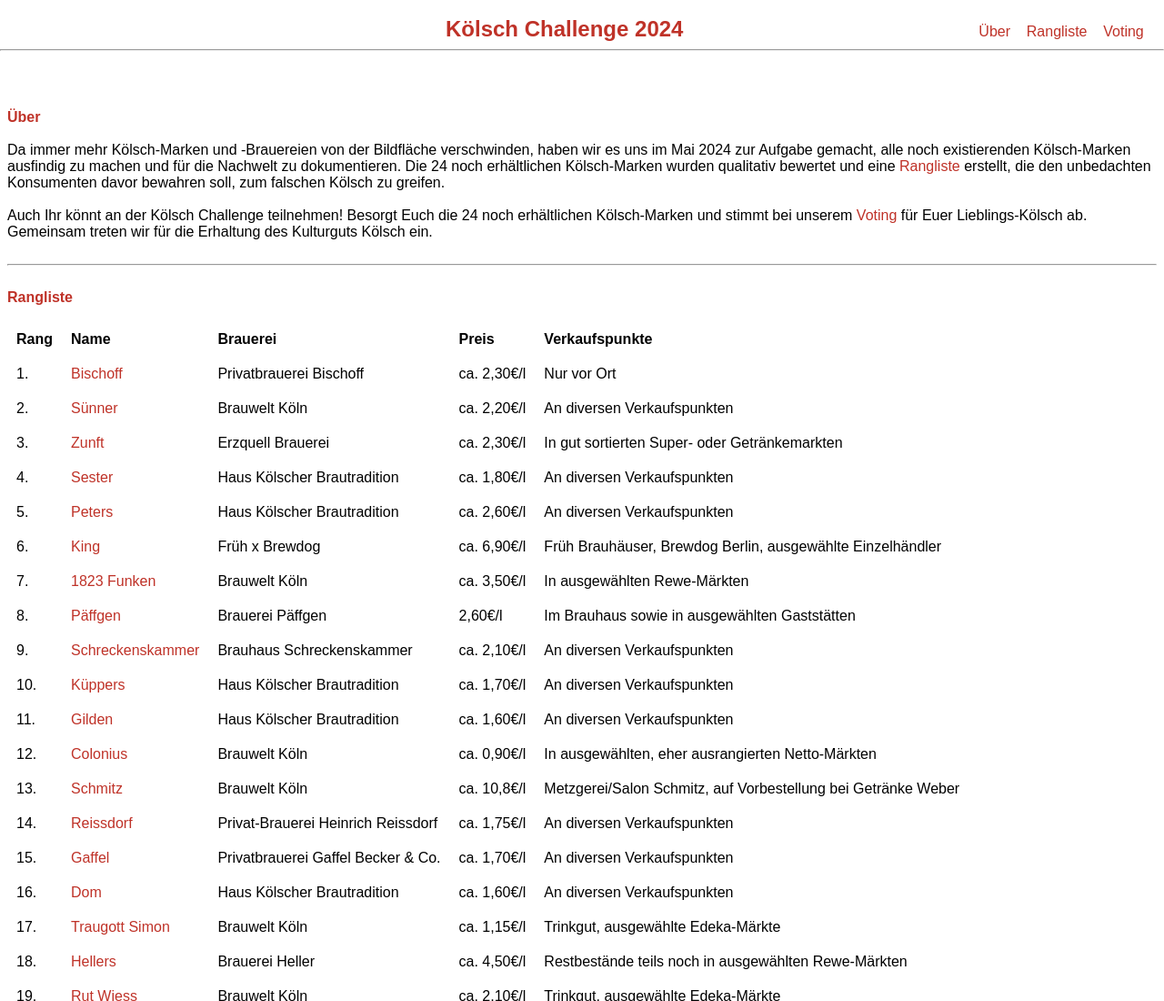
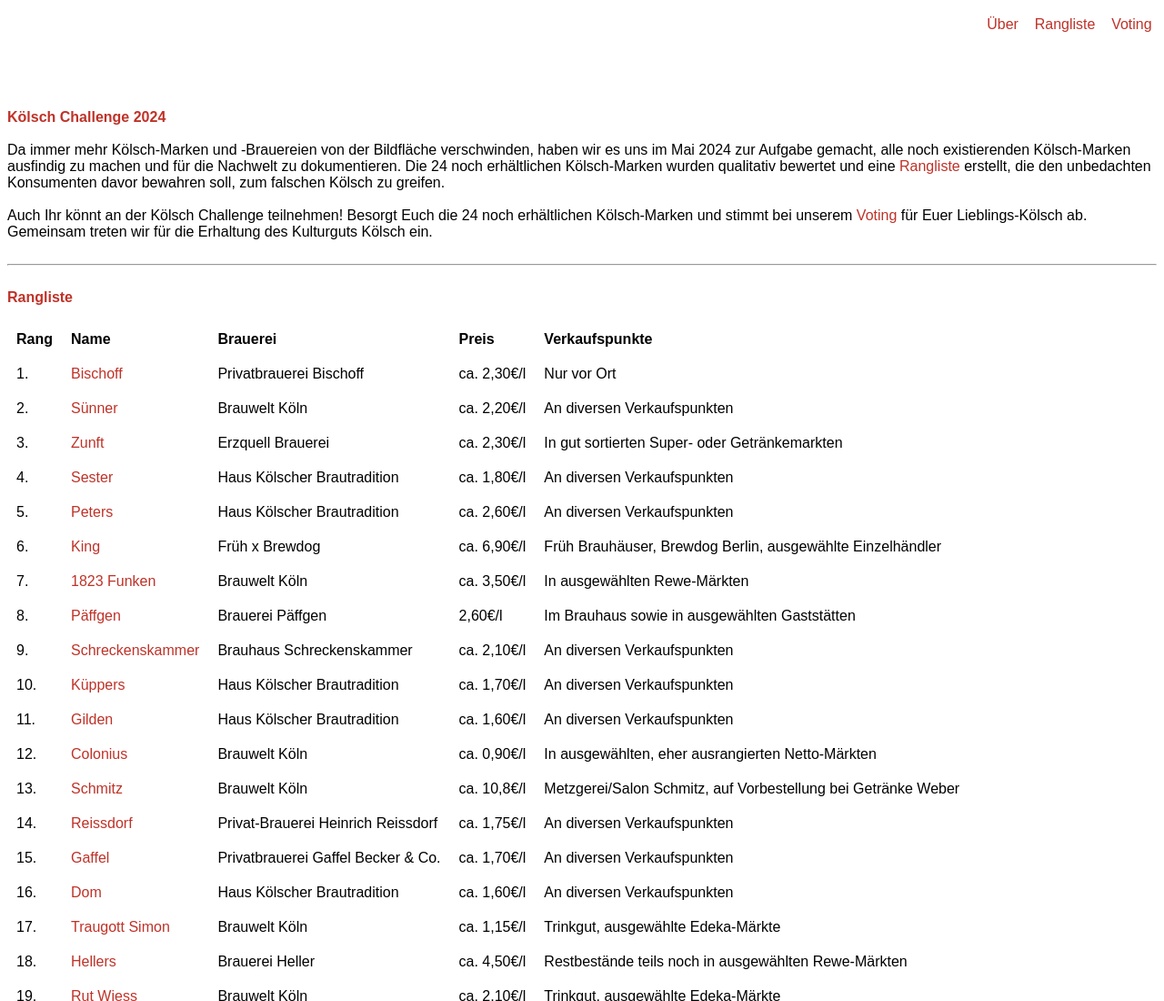
Before and after one commit to koelschchallenge/koelschchallenge.github.io, a plain HTML site: page index.html in a window 1280 px wide. Shown: the top 1100 px of the page at 91% size. Drawn offline with Linux system fonts and the light colour scheme.

Commit message:
Add files via upload

```diff
--- a/index.html
+++ b/index.html
@@ -31,7 +31,7 @@
   </style>
 
   <meta charset="UTF-8">
-	<title> Kölsch Challenge</title>
+	<title>Kölsch Challenge</title>
   <meta http-equiv="X-UA-Compatible" content="IE=edge">
   <meta name="viewport" content="width=device-width, initial-scale=1">
 	<meta name="description" content="Willkommen! Diese Webseite präsentiert die Kösch Challenge."/>
@@ -52,21 +52,19 @@
       <header>
       <br>
       <div style="float: right; vertical-align: middle;">
-        <font size="+2" color=white>.</font>
         <a href="#Ueber">Über</a> &nbsp&nbsp </font>
         <a href="#Rangliste">Rangliste</a> &nbsp&nbsp
-        <a href="#Voting">Voting</a> &nbsp&nbsp&nbsp&nbsp
+        <a href="#Voting">Voting</a> &nbsp&nbsp
       </div>
-      <div style="margin: 0 auto; width: 300px;">
-      <b><font size="+2" color="#bf3228">Kölsch Challenge 2024</font></b>
+      <div style="margin: 0 auto">
+
       </div>
-      <hr/>
 
       </header>
 
       <section>
 
-      <a id="Ueber"><b><font color="#bf3228">Über</font></b></a>
+      <a id="Ueber"><b><font color="#bf3228">Kölsch Challenge 2024</font></b></a>
       <br><br>
       Da immer mehr Kölsch-Marken und -Brauereien von der Bildfläche verschwinden, haben wir es uns im Mai 2024 zur Aufgabe gemacht, alle noch existierenden Kölsch-Marken ausfindig zu machen und für die Nachwelt zu dokumentieren. Die 24 noch erhältlichen Kölsch-Marken wurden qualitativ bewertet und eine <a href="#Rangliste">Rangliste</a> erstellt, die den unbedachten Konsumenten davor bewahren soll, zum falschen Kölsch zu greifen.
       <br><br>
```
